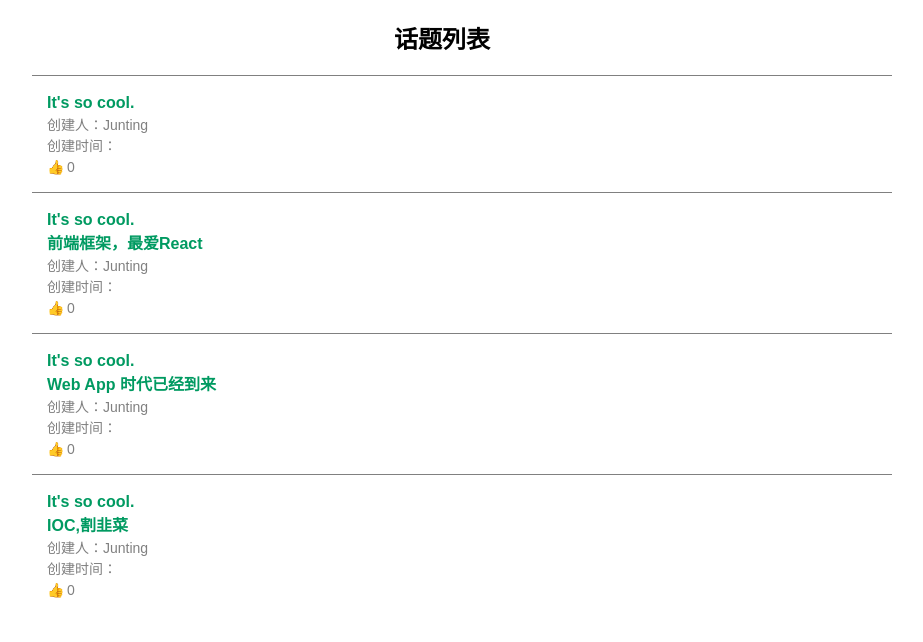
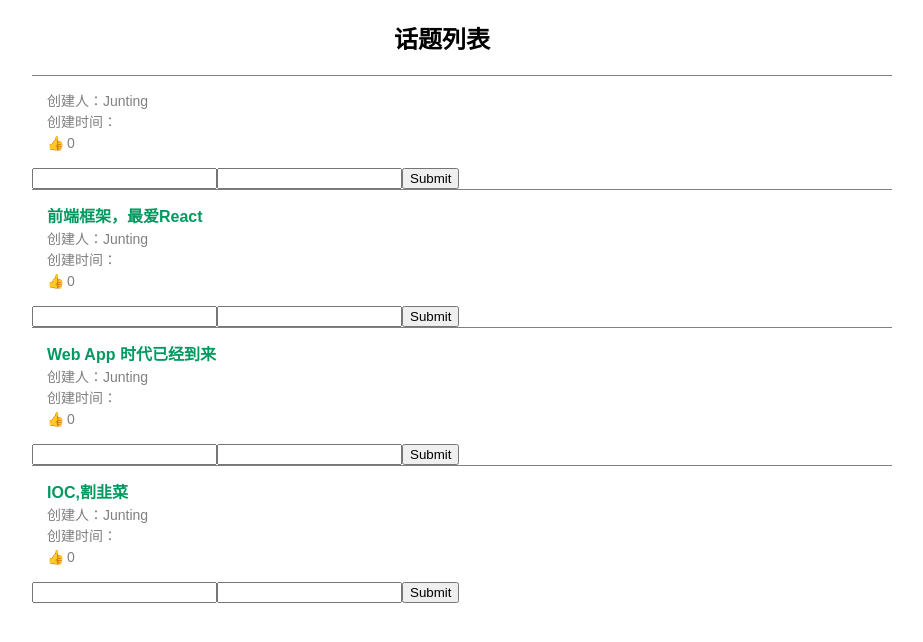
Before and after one commit to Twitchboy/my-first-react-app, a React (Create React App) app: page / in a window 1280 px wide. Shown: the top 642 px of the page, without its empty margins (198-1121 px from the left). Built offline with nearby package versions, Linux system fonts and the light colour scheme.

Commit message:
组件中表单相关

```diff
--- a/src/PostList/PostItem.js
+++ b/src/PostList/PostItem.js
@@ -2,25 +2,72 @@
 import PropTypes from 'prop-types'
 import './css/postitem.css';
 
-// 无状态组件，函数定义
-function PostItem (props) {
-    const handleVoteClick = () => {
-        props.onVote(props.post.id)
-    };
-    const { post, subject } = props;
+// 类组件
+class PostItem extends React.Component {
 
-    return(
+    constructor (props) {
+        super(props);
+        this.state = {
+            post: props.post,
+            name: '',
+            password: ''
+        }
+
+        // 组件方法
+        this.handleSubmit = this.handleSubmit.bind(this)
+    }
+
+    componentWillReceiveProps (nextProps) {
+        if (this.state.post !== nextProps.post) {
+            this.setState({
+                post: nextProps.post
+            })
+        }
+    }
+
+    // es7 初始化语法
+    handleVoteClick = () => {
+        this.props.onVote(this.state.post.id)
+    }
+
+    handleSubmit (event) {
+        event.preventDefault()
+    }
+
+    handleChange (event) {
+        const target = event.target;
+        this.setState({
+            [target.name]: target.value
+        })
+    }
+
+    // 卸载组件之前
+    componentDidUpdate (prevProps, prevState) {
+        console.log(this.state)
+    }
+
+    render () {
+        const {post} = this.state
+        return (
+            <div>
                 <li className="item">
-            <div className="title">{subject.title}</div>
                     <div className="title">{post.title}</div>
                     <div>创建人：<span>{post.author}</span></div>
                     <div>创建时间：<span>{post.createTime}</span></div>
                     <div className="like">
-                <span onClick={handleVoteClick} role="img" aria-label="👍">👍</span>
+                        <span onClick={this.handleVoteClick} role="img" aria-label="👍">👍</span>
                         <span>{post.vote}</span>
                     </div>
                 </li>
-    );
+
+                <form onSubmit={this.handleSubmit}>
+                    <input type="text" name="name" value={this.state.name} onChange={this.handleChange.bind(this)} />
+                    <input type="text" name="password" value={this.state.password} onChange={this.handleChange.bind(this)} />
+                    <input type="submit"/>
+                </form>
+            </div>
+        )
+    }
 }
 
 // 组件 props 属性类型定义
@@ -36,10 +83,10 @@
 }
 
 
-PostItem.defaultProps = {
-    subject: {
-        title: "It's so cool."
-    }
+// PostItem.defaultProps = {
+//     subject: {
+//         title: "It's so cool."
+//     }
 
-}
+// }
 export default PostItem;
```
Lines whose indentation alone changed are shown as unchanged.
